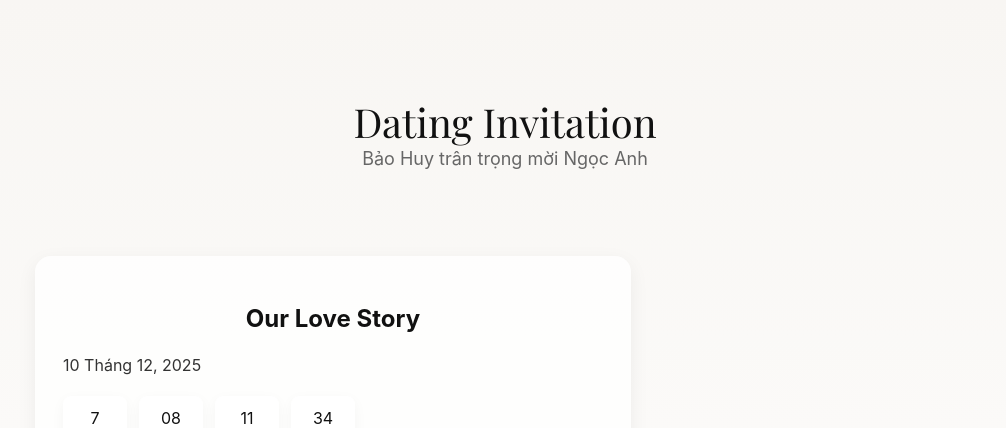
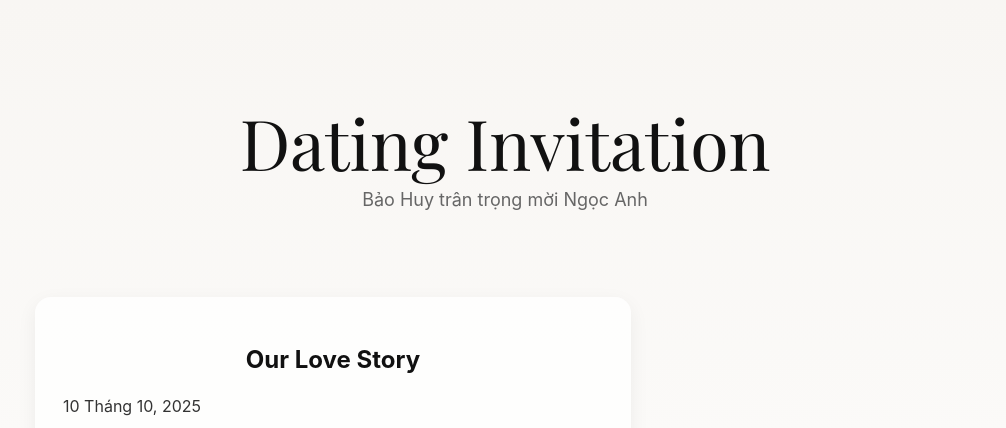
Before and after one commit to baohuy28012003/baohuy28012003.github.io, a plain HTML site: page index.html in a window 1280 px wide. Shown: the top 428 px of the page, without its empty margins (135-1141 px from the left). Drawn offline with nearby package versions, Linux system fonts and the light colour scheme.

Commit message:
Add files via upload

```diff
--- a/index.html
+++ b/index.html
@@ -18,7 +18,7 @@
 		justify-content	: center;
 		padding		: 75px 0 	}
     .names{	font-family: 'Playfair Display', serif;
-		font-size	: 40px;
+		font-size	: 70px;
 		text-align: center		}
     .subtitle{color:var(--muted);font-size:18px; text-align: center}
     .hero{display:grid;grid-template-columns:1fr 320px;gap:24px;align-items:center;margin-top:12px}
@@ -54,7 +54,7 @@
     <section class="hero">
       <div class="hero-left">
         <h2 class="our‑story">Our Love Story</h2>
-        <p class="story">10 Tháng 12, 2025</p>
+        <p class="story">10 Tháng 10, 2025</p>
 
         <div class="countdown" aria-live="polite">
           <div class="item"><div id="days">0</div><small>NGÀY</small></div>
```
